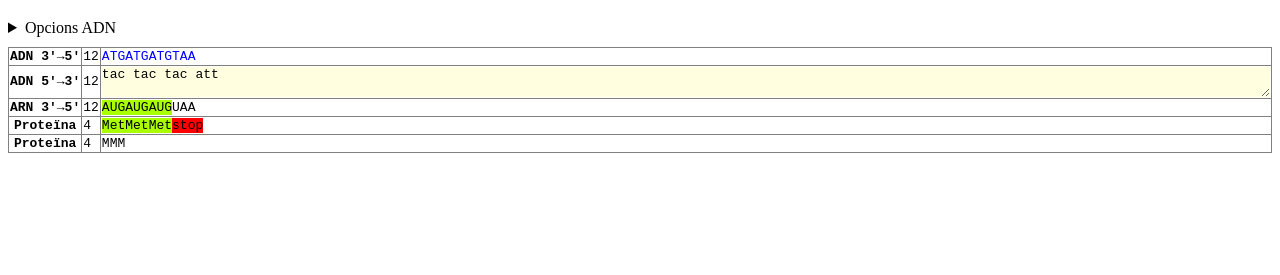
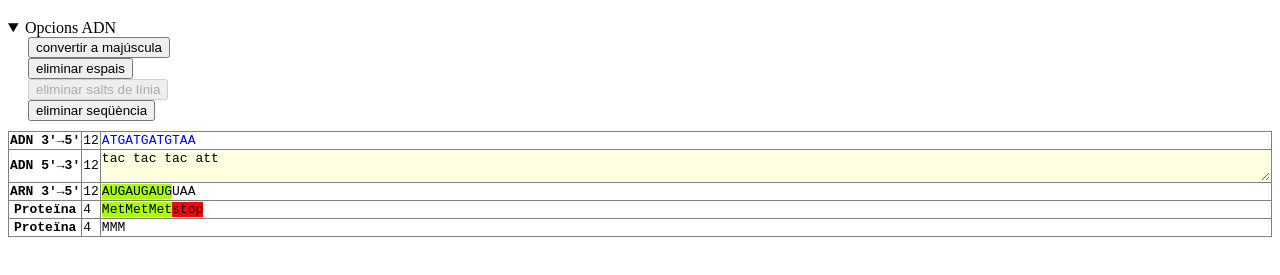
Before and after one commit to holalluis/adn, a plain HTML site: page index.html in a window 1280 px wide. Shown: the part 61-336 px from the top of the page. Drawn offline with nearby package versions, Linux system fonts and the light colour scheme.

Commit message:
nou commit

```diff
--- a/index.html
+++ b/index.html
@@ -3,8 +3,10 @@
   <title>adn</title>
   <script src="https://unpkg.com/vue@3/dist/vue.global.prod.js"></script>
   <style>
+    summary:hover{
+      text-decoration:underline;
+    }
     td.cadena_complementaria{
-      cursor:pointer;
       color:blue;
     }
     td.cadena_complementaria:hover{
@@ -16,9 +18,9 @@
 
 <div id=app>
   <div style="margin:10px 0">
-    <details>
+    <details open>
       <summary>Opcions ADN</summary>
-      <div>
+      <div style="padding-left:20px;">
         <button
           @click="adn=adn.toUpperCase()"
           :disabled="adn==''"
```
